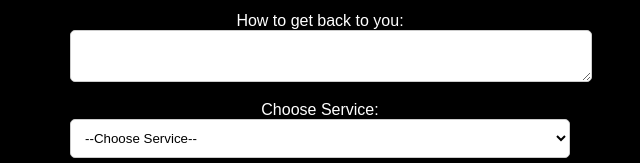
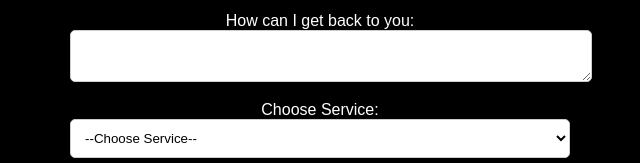
Before and after one commit to 1177iuw/portfolio-website, a plain HTML site: page index.html in a window 1280 px wide. Shown: the part 1937-2100 px from the top of the page, 320-960 px from the left. Drawn offline with Linux system fonts and the light colour scheme.

Commit message:
Update index.html

```diff
--- a/index.html
+++ b/index.html
@@ -54,7 +54,7 @@
             <label>Your name:<input type="text" name="name" required></label>
             <label>Your email:<input type="email" name="email" required></label>
             <label>Your message:<textarea name="message" required></textarea></label>
-            <label>How to get back to you:<textarea type="number" name="phone number" optional></textarea></label>
+            <label>How can I get back to you:<textarea type="number" name="phone number" optional></textarea></label>
             <label>Choose Service:
                 <select name="service" required>
                     <option value="">--Choose Service--</option>
```
